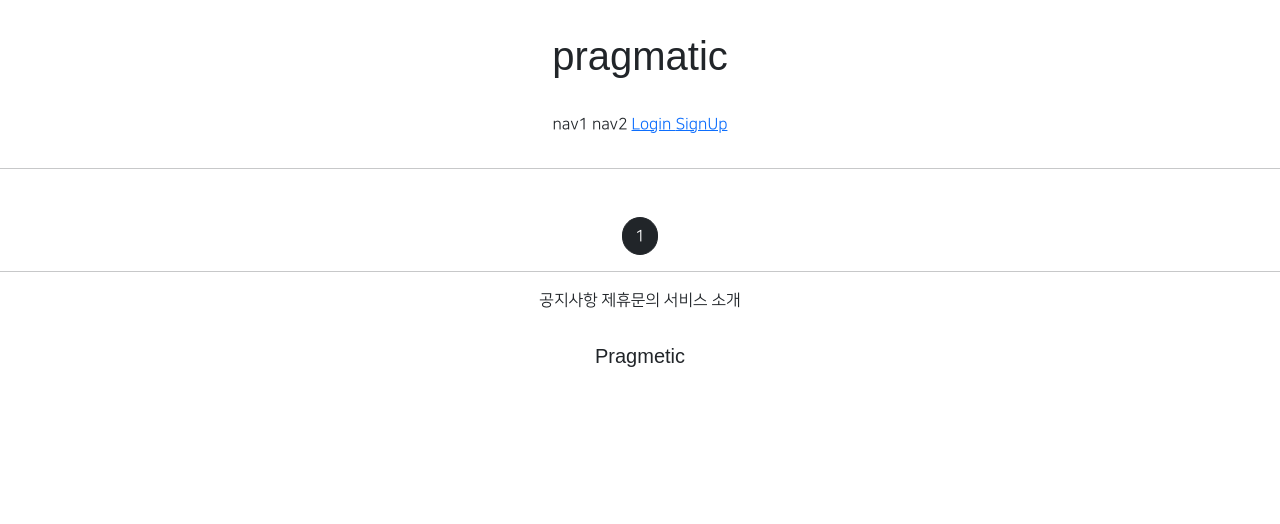
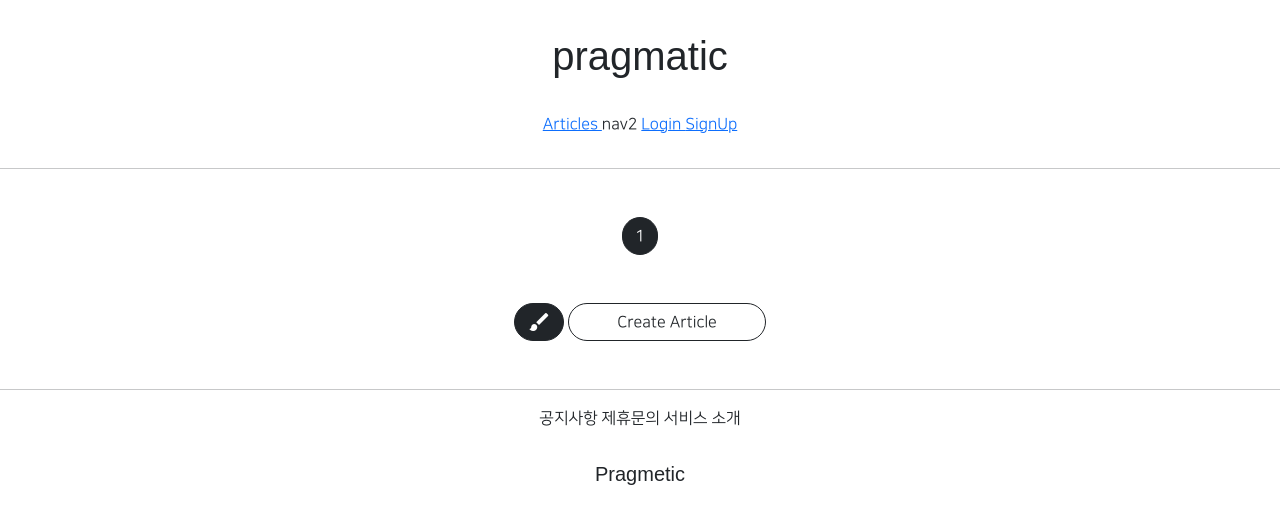
Before and after one commit to gyullo18/gis_1ban, a Django app: page /articles/list/ in a window 1280 px wide. Shown: the top 524 px of the page. Run offline with Django 3.2, Linux system fonts and the light colour scheme; data that the repository does not hold is empty; parts of the project's set-up code (start-up, migrations or seed data) failed here and were passed over; some libraries are stand-ins or nearby versions; some web fonts are replaced.

Commit message:
8/5 1ban class commit 3

```diff
--- a/articleapp/templates/articleapp/list.html
+++ b/articleapp/templates/articleapp/list.html
@@ -42,6 +42,17 @@
 
     {# 여기에 있던 div태그들을 templates > snippets > pagination으로 옮겨준다 #}
     {% include 'snippets/pagination.html' %}
+{# 8/5 #}
+    <div class="text-center my-5">
+        <a href="{% url 'articleapp:create' %}"
+            class="btn btn-dark rounded-pill material-icons">
+            brush
+        </a>
+        <a href="{% url 'articleapp:create' %}"
+            class="btn btn-outline-dark rounded-pill px-5">
+            Create Article
+        </a>
+    </div>
 
 
 {% endblock %}
--- a/templates/header.html
+++ b/templates/header.html
@@ -4,7 +4,12 @@
         <h1>pragmatic</h1>
     </div>
     <div class = 'pragmatic_header_button'>
-        <span>nav1</span>
+{# 8/5#}
+        <span>
+            <a href="{% url 'articleapp:list' %}">
+                Articles
+            </a>
+        </span>
         <span>nav2</span>
 
 
```
